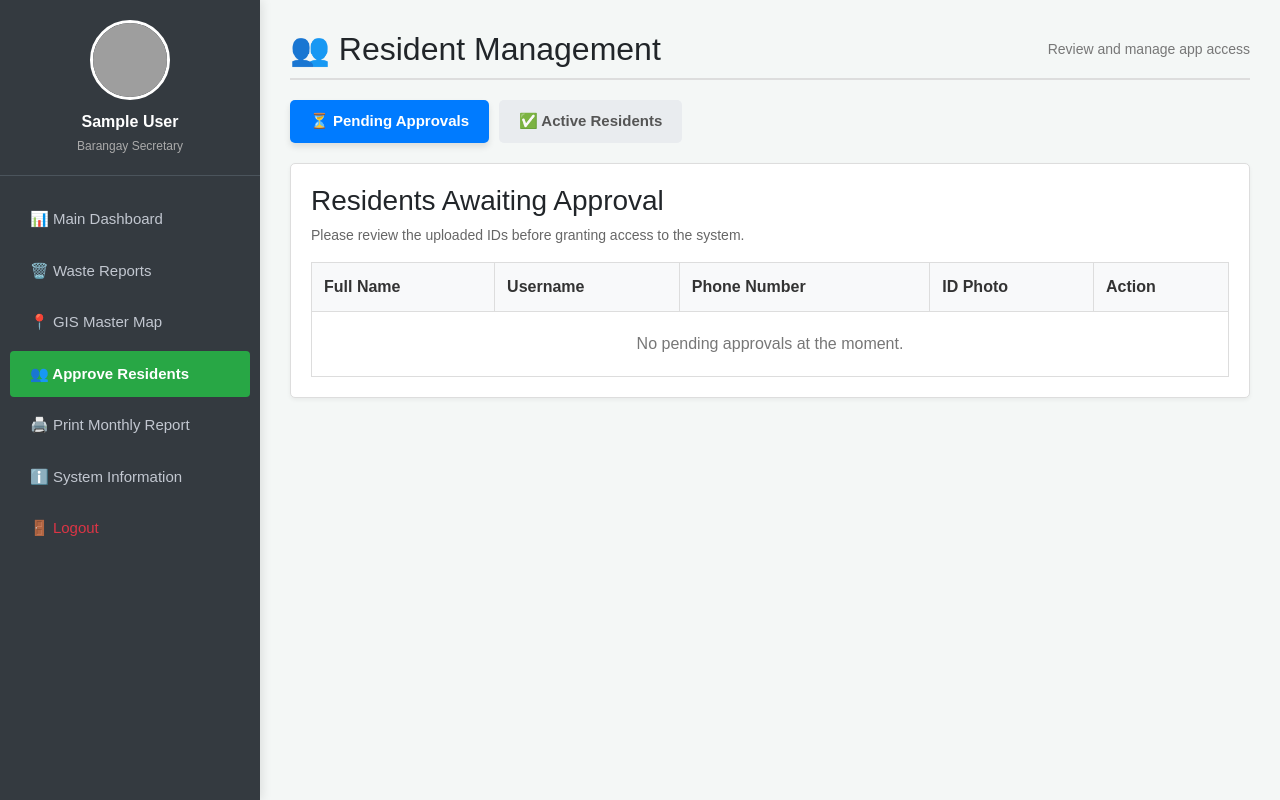
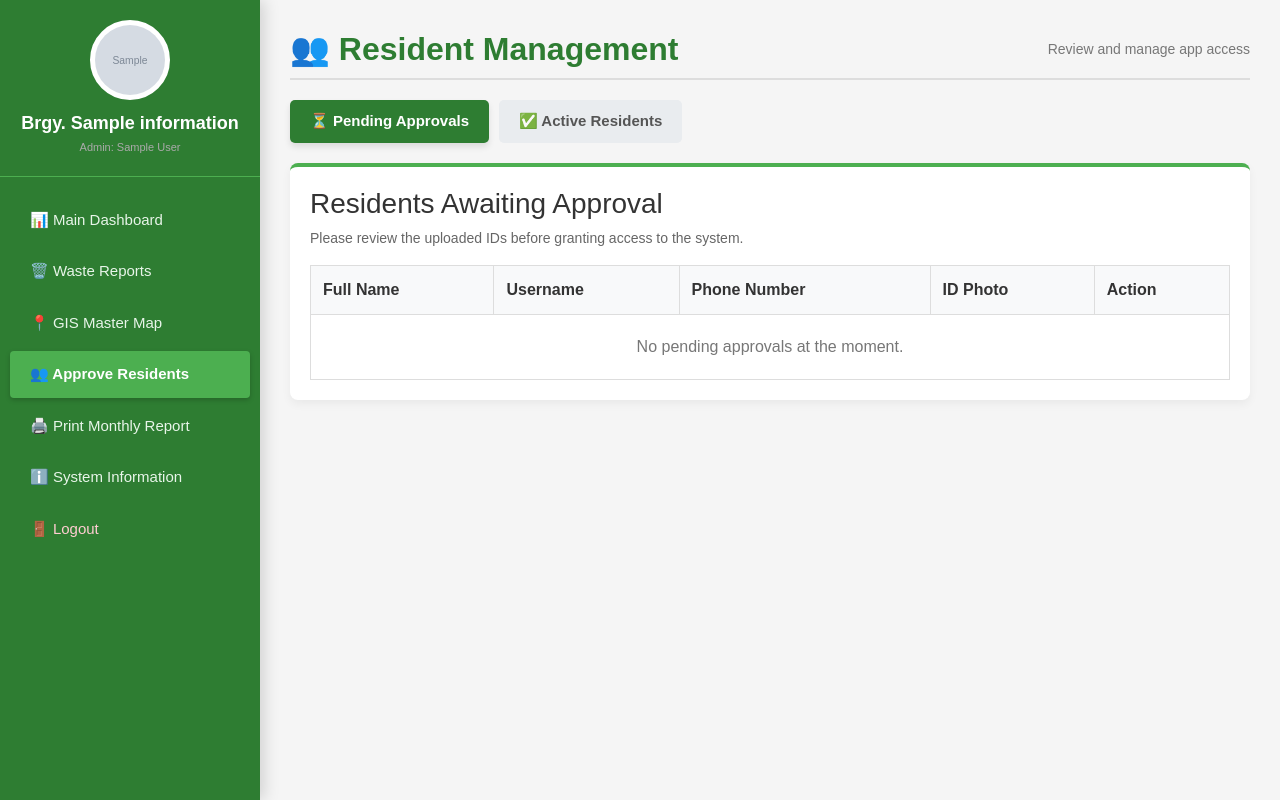
Before and after one commit to walph13/coastallandwatch, a PHP site: page /approve_resident.php in a window 1280 px wide. Run offline with PHP 8.4, Linux system fonts and the light colour scheme; the visitor is signed in with stand-in values (Sample User, id 1); tables that the repository leaves empty or names only in its code hold one stand-in row (values such as "Sample post"); grey boxes marked "Sample" are stand-in pictures; grey boxes are pictures that could not be loaded.

Commit message:
Update approve_resident.php

```diff
--- a/approve_resident.php
+++ b/approve_resident.php
@@ -12,6 +12,10 @@
 $admin_id = $_SESSION['user_id'];
 $admin_data = $conn->query("SELECT full_name FROM users WHERE user_id = $admin_id")->fetch_assoc();
 
+// FETCH BARANGAY INFO FOR THE DYNAMIC SIDEBAR
+$check_info = $conn->query("SELECT * FROM barangay_information LIMIT 1");
+$info = $check_info->fetch_assoc();
+
 // BACKEND: Handle Approve or Reject Actions
 if (isset($_GET['action']) && isset($_GET['id'])) {
     $target_id = intval($_GET['id']);
@@ -21,7 +25,6 @@
         $conn->query("UPDATE users SET account_status='Approved' WHERE user_id=$target_id");
         echo "<script>alert('Resident successfully approved!'); window.location.href='approve_resident.php';</script>";
     } elseif ($action === 'reject') {
-        // You could also delete the user entirely: "DELETE FROM users WHERE user_id=$target_id"
         $conn->query("UPDATE users SET account_status='Rejected' WHERE user_id=$target_id");
         echo "<script>alert('Resident application rejected.'); window.location.href='approve_resident.php';</script>";
     }
@@ -36,46 +39,61 @@
     <link href="https://cdn.jsdelivr.net/npm/bootstrap@5.3.0/dist/css/bootstrap.min.css" rel="stylesheet">
 
     <style>
+        /* BASE STYLES & GREEN THEME */
+        body { font-family: Arial, sans-serif; margin: 0; padding: 0; display: flex; height: 100vh; background-color: #F5F5F5; }
 
-        /* BASE STYLES & SIDEBAR (Matches Admin Dashboard perfectly) */
-        body { font-family: Arial, sans-serif; margin: 0; padding: 0; display: flex; height: 100vh; background-color: #f4f7f6; }
+        /* SIDEBAR: PRIMARY DARK GREEN (#2E7D32) */
+        #sidebar { width: 260px; background-color: #2E7D32; color: #fff; display: flex; flex-direction: column; padding-top: 20px; box-shadow: 4px 0px 15px rgba(0,0,0,0.15); position: fixed; height: 100%; z-index: 1000; }
+        #profile-header { text-align: center; padding-bottom: 20px; border-bottom: 1px solid #4CAF50; margin-bottom: 20px; }
+        #profile-pic { width: 80px; height: 80px; border-radius: 50%; border: 3px solid #fff; object-fit: cover; margin-bottom: 10px; background-color: #fff; padding: 2px; }
+        #admin-name { font-weight: bold; font-size: 18px; margin-bottom: 2px; }
 
-        #sidebar { width: 260px; background-color: #343a40; color: #fff; display: flex; flex-direction: column; padding-top: 20px; box-shadow: 2px 0px 10px rgba(0,0,0,0.1); position: fixed; height: 100%; z-index: 1000; }
-        #profile-header { text-align: center; padding-bottom: 20px; border-bottom: 1px solid #4b545c; margin-bottom: 20px; }
-        #profile-pic { width: 80px; height: 80px; border-radius: 50%; border: 3px solid #fff; object-fit: cover; margin-bottom: 10px; }
-        #admin-name { font-weight: bold; font-size: 16px; }
-
-        #nav-menu a { color: #c2c7d0; text-decoration: none; padding: 12px 20px; display: block; font-size: 15px; transition: 0.3s; border-radius: 4px; margin: 0 10px 5px 10px; cursor: pointer; }
-        #nav-menu a:hover, #nav-menu a.active { color: #fff; background-color: #28a745; font-weight: bold; }
-        #nav-menu #logout-link { color: #dc3545; margin-top: auto; margin-bottom: 20px; }
+        #nav-menu a { color: #e8f5e9; text-decoration: none; padding: 12px 20px; display: block; font-size: 15px; transition: 0.3s; border-radius: 4px; margin: 0 10px 5px 10px; cursor: pointer; }
+        #nav-menu a:hover, #nav-menu a.active { color: #fff; background-color: #4CAF50; font-weight: bold; box-shadow: 0 2px 5px rgba(0,0,0,0.2); }
+        #nav-menu #logout-link { color: #ffcdd2; margin-top: auto; margin-bottom: 20px; }
+        #nav-menu #logout-link:hover { background-color: #d32f2f; color: #fff; }
 
         #main-content { margin-left: 260px; flex: 1; padding: 30px; overflow-y: auto; }
         #dashboard-header { display: flex; justify-content: space-between; align-items: center; margin-bottom: 20px; border-bottom: 2px solid #ddd; padding-bottom: 10px; }
+        #dashboard-header h2 { color: #2E7D32; font-weight: bold; }
 
         /* TAB MENU STYLES FOR THIS PAGE */
         .tab-menu { display: flex; gap: 10px; margin-bottom: 20px; }
         .tab-btn { background-color: #e9ecef; border: none; padding: 10px 20px; font-size: 15px; font-weight: bold; color: #555; border-radius: 5px; cursor: pointer; transition: 0.2s; }
         .tab-btn:hover { background-color: #d3d9df; }
-        .tab-btn.active { background-color: #007bff; color: white; box-shadow: 0px 4px 6px rgba(0,0,0,0.1); }
 
-        .content-section { display: none; background: #fff; padding: 20px; border-radius: 5px; border: 1px solid #ddd; box-shadow: 0px 2px 4px rgba(0,0,0,0.05); }
+        /* ACTIVE TAB: DARK GREEN */
+        .tab-btn.active { background-color: #2E7D32; color: white; box-shadow: 0px 4px 6px rgba(0,0,0,0.1); }
+
+        /* CONTENT CARDS: MATCHING THE GREEN TOP BORDER */
+        .content-section { display: none; background: #fff; padding: 20px; border-radius: 8px; border: none; box-shadow: 0 4px 10px rgba(0,0,0,0.05); border-top: 4px solid #4CAF50; }
         table { width: 100%; border-collapse: collapse; margin-top: 15px; }
         th, td { padding: 12px; border: 1px solid #ddd; text-align: left; }
         th { background-color: #f8f9fa; color: #333; }
 
         .btn-sm { padding: 6px 12px; border-radius: 4px; text-decoration: none; font-size: 13px; font-weight: bold; display: inline-block; margin-right: 5px;}
-        .btn-approve { background-color: #28a745; color: white; }
+        .btn-approve { background-color: #2E7D32; color: white; }
         .btn-reject { background-color: #dc3545; color: white; }
         .btn-view { background-color: #17a2b8; color: white; }
+
+        /* CUSTOM GREEN SCROLLBAR */
+        ::-webkit-scrollbar { width: 8px; }
+        ::-webkit-scrollbar-thumb { background: #4CAF50; border-radius: 4px; }
+        ::-webkit-scrollbar-track { background: #F5F5F5; }
     </style>
 </head>
 <body>
 
     <div id="sidebar">
         <div id="profile-header">
-            <img src="uploads/default_profile.png" id="profile-pic" alt="Admin Profile" onerror="this.src='https://cdn-icons-png.flaticon.com/512/149/149071.png'">
-            <div id="admin-name"><?php echo htmlspecialchars($admin_data['full_name']); ?></div>
-            <div style="font-size:12px; color:#aaa; margin-top:3px;">Barangay Secretary</div>
+            <?php
+            // Pulls the logo and name from the database!
+            $sidebar_logo = !empty($info['logo_path']) ? 'uploads/logo/' . $info['logo_path'] : 'uploads/default_profile.png';
+            $sidebar_bname = !empty($info['barangay_name']) ? 'Brgy. ' . $info['barangay_name'] : 'Barangay System';
+            ?>
+            <img src="<?php echo $sidebar_logo; ?>" id="profile-pic" alt="Admin Profile" onerror="this.src='https://cdn-icons-png.flaticon.com/512/149/149071.png'">
+            <div id="admin-name"><?php echo htmlspecialchars($sidebar_bname); ?></div>
+            <div style="font-size:11px; color:#aaa;">Admin: <?php echo htmlspecialchars($admin_data['full_name']); ?></div>
         </div>
 
         <div id="nav-menu">
@@ -102,7 +120,7 @@
         </div>
 
         <div id="section-pending" class="content-section" style="display: block;">
-            <h3 style="margin-top: 0;">Residents Awaiting Approval</h3>
+            <h3 style="margin-top: 0; color: #333;">Residents Awaiting Approval</h3>
             <p style="color: #666; font-size: 14px;">Please review the uploaded IDs before granting access to the system.</p>
 
             <table>
@@ -136,7 +154,7 @@
         </div>
 
         <div id="section-active" class="content-section">
-            <h3 style="margin-top: 0;">Currently Active Residents</h3>
+            <h3 style="margin-top: 0; color: #333;">Currently Active Residents</h3>
             <p style="color: #666; font-size: 14px;">These residents have full access to submit waste reports and receive alerts.</p>
 
             <table>
@@ -154,7 +172,7 @@
                         echo "<td><strong>" . htmlspecialchars($row['full_name']) . "</strong></td>";
                         echo "<td>" . htmlspecialchars($row['username']) . "</td>";
                         echo "<td>" . htmlspecialchars($row['phone_number']) . "</td>";
-                        echo "<td><span style='color: green; font-weight: bold;'>Approved</span></td>";
+                        echo "<td><span style='color: #2E7D32; font-weight: bold;'>Approved</span></td>";
                         echo "</tr>";
                     }
                 } else {
```
